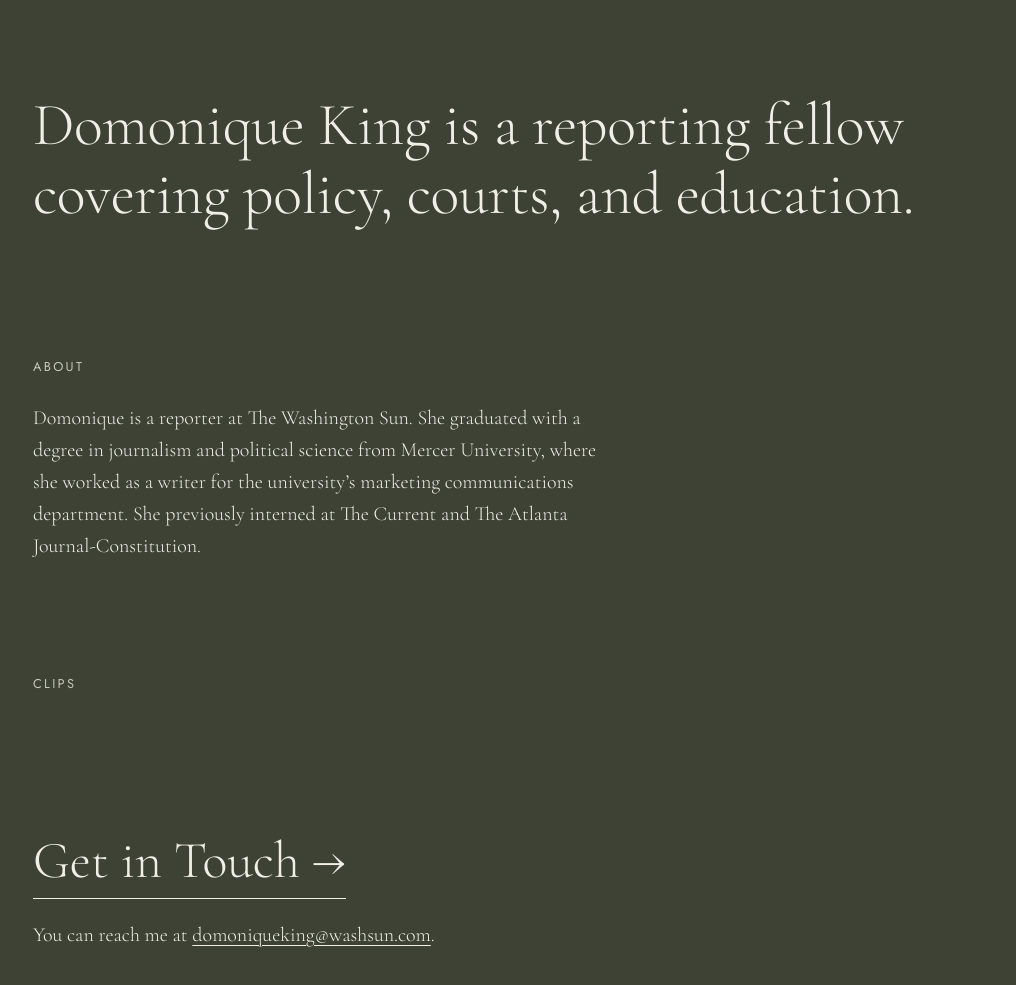
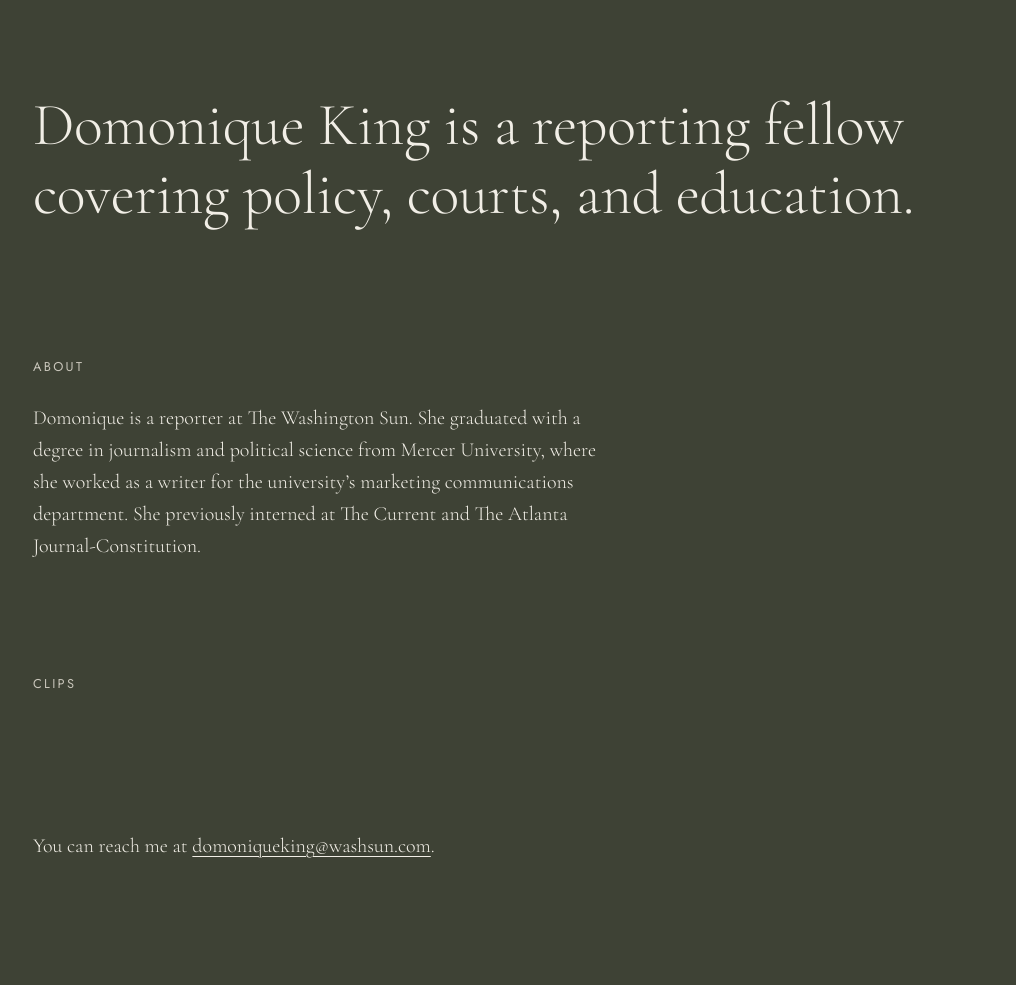
Before and after one commit to domoniqueking-pixel/DomoniqueKing, a plain HTML site: page index.html in a window 1280 px wide. Shown: the part 83-1068 px from the top of the page, without its empty margins (131-1147 px from the left). After the commit the page ends 1041 px from the top, so only its background shows below. Drawn offline with nearby package versions, Linux system fonts and the light colour scheme.

Commit message:
Remove Get in Touch link; keep contact email line
Co-Authored-By: Claude Opus 5.5 <noreply@anthropic.com>
Claude-Session: https://claude.ai/code/session_01Vbd87fJtcKyQXmvxzbVMXT

```diff
--- a/index.html
+++ b/index.html
@@ -94,18 +94,7 @@
 
     /* Contact */
     .contact { padding-top: 4rem; padding-bottom: 6rem; }
-    .contact-link {
-      display: inline-block;
-      font-family: var(--serif);
-      font-weight: 300;
-      font-size: clamp(2.25rem, 6vw, 3.25rem);
-      line-height: 1.2;
-      text-decoration: none;
-      border-bottom: 1px solid var(--text);
-      padding-bottom: 0.1em;
-    }
-    .contact-link:hover { border-color: var(--accent); }
-    .contact p { font-weight: 300; margin: 1.25rem 0 0; overflow-wrap: anywhere; }
+    .contact p { font-weight: 300; margin: 0; overflow-wrap: anywhere; }
   </style>
 </head>
 <body>
@@ -142,7 +131,6 @@
     </section>
 
     <section id="contact" class="wrap contact">
-      <a class="contact-link" href="mailto:domoniqueking@washsun.com">Get in Touch →</a>
       <p>You can reach me at <a href="mailto:domoniqueking@washsun.com">domoniqueking@washsun.com</a>.</p>
     </section>
   </main>
```
Also changed, not shown: 1 other file.
